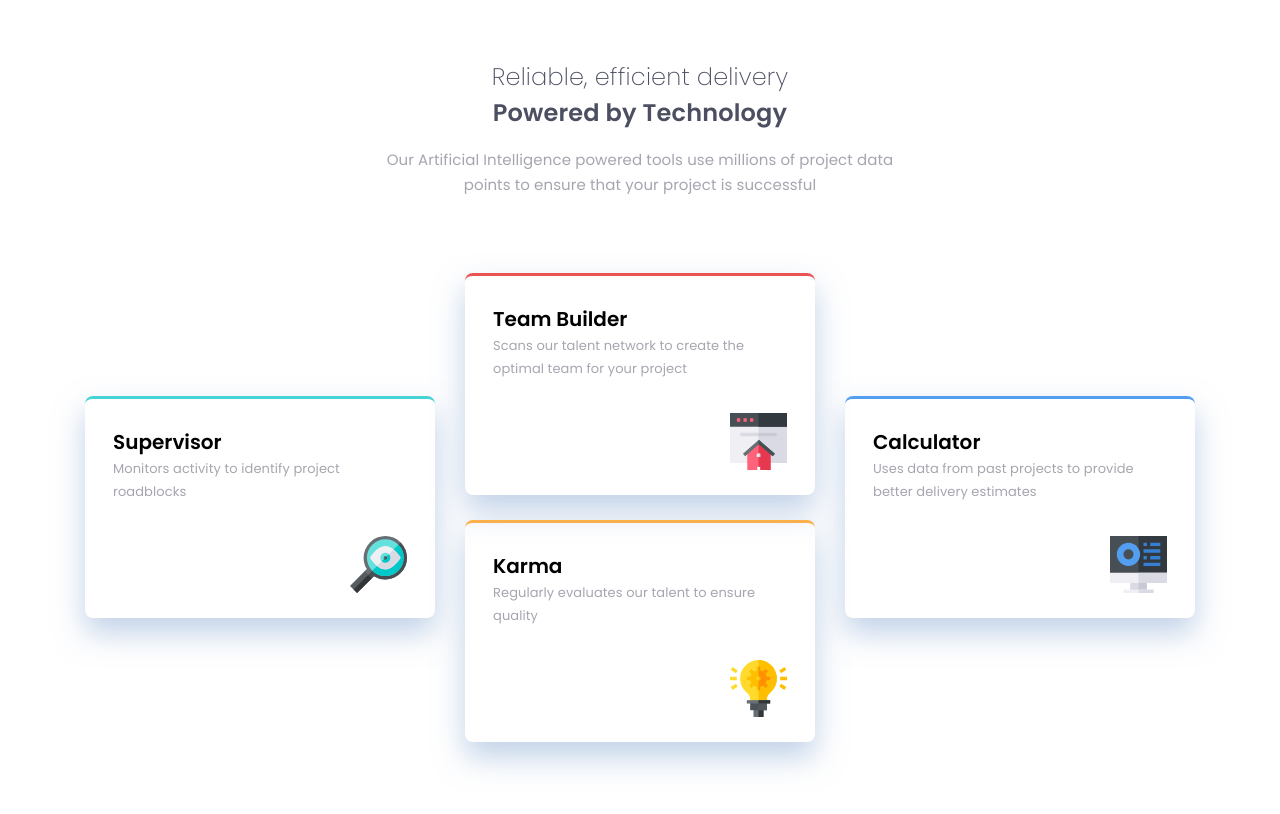
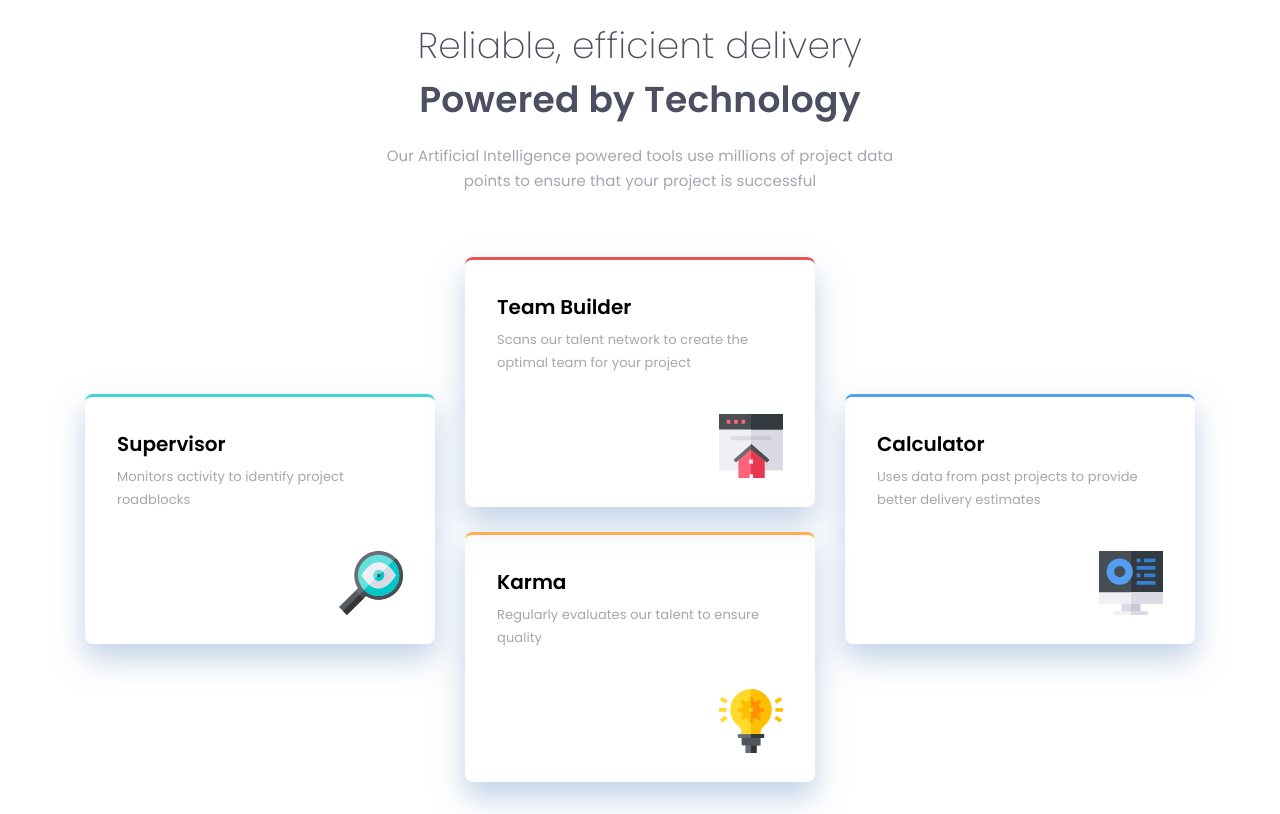
Before and after one commit to hartashu/four-card-feature-section, a plain HTML site: page index.html in a window 1280 px wide. Drawn offline with Linux system fonts and the light colour scheme.

Commit message:
Adjust some little sizes to match the design

```diff
--- a/style.css
+++ b/style.css
@@ -83,7 +83,6 @@ h1, h2, h3, h4, h5, h6 {
 }
 
 .section__text {
-
   text-align: center;
   display: flex;
   flex-direction: column;
@@ -186,10 +185,21 @@ h1, h2, h3, h4, h5, h6 {
 
   .section {
     max-width: 1110px;
+    gap: 64px;
   }
 
   .section__text {
     max-width: 540px;
+  }
+
+  .section__title-group {
+
+  }
+
+  .section__title,
+  .section__subtitle {
+    font-size: 2.25rem;
+    letter-spacing: 0.25px;
   }
 
   .section__cards {
@@ -199,6 +209,22 @@ h1, h2, h3, h4, h5, h6 {
     /* grid-template-areas:
     "card1 card2 card4"
     "card1 card3 card4"; */
+  }
+
+  .section__card {
+    max-width: 350px;
+    max-height: 250px;
+    padding: 2rem;
+    gap: 40px;
+  }
+
+  .section__card-title {
+    margin-bottom: 6px;
+  }
+
+  .section__card-img {
+    width: 64px;
+    height: 64px;
   }
 
   .u-grid-area-card1 {
```
